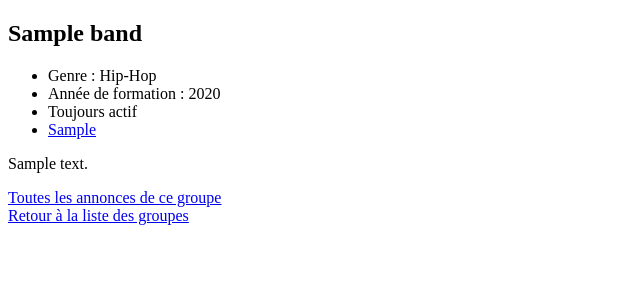
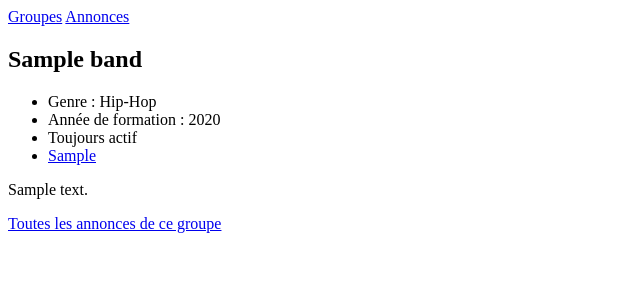
Before and after one commit to YoannDeb/Cours_Django_OCR_2022, a Django app: page /bands/1 in a window 1280 px wide. Shown: the top 300 px of the page, without its empty margins (0-640 px from the left). Run offline with Django 4.2, Linux system fonts and the light colour scheme; tables that the repository leaves empty hold one stand-in row (values such as "Sample post").

Commit message:
Func: Added navbar for group-list and listing-list

```diff
--- a/merchex/listings/templates/listings/band_detail.html
+++ b/merchex/listings/templates/listings/band_detail.html
@@ -20,7 +20,5 @@
 <p>{{ band.biography }}</p>
 
 <a href="{% url 'band-listing-list' band.id %}">Toutes les annonces de ce groupe</a>
-<br>
-<a href="{% url 'band-list' %}">Retour à la liste des groupes</a>
 
 {% endblock %}
--- a/merchex/listings/templates/listings/band_listing_list.html
+++ b/merchex/listings/templates/listings/band_listing_list.html
@@ -17,9 +17,5 @@
 {% endif %}
 
 <a href="{% url 'band-detail' band.id %}">Retour à la page du groupe</a>
-<br>
-<a href="{% url 'band-list' %}">Retour à la liste des groupes</a>
-<br>
-<a href="{% url 'listing-list' %}">Retour à la liste de toutes les annonces</a>
 
 {% endblock %}
--- a/merchex/listings/templates/listings/base.html
+++ b/merchex/listings/templates/listings/base.html
@@ -7,7 +7,11 @@
     <link rel="shortcut icon" type="image/png" href="{% static 'listings/favicon.ico' %}"/>
     <link rel="stylesheet" href="{% static 'listings/styles.css' %}" />
 </head>
-<body>
-  {% block content %}{% endblock %}
-</body>
+    <body>
+        <nav>
+            <a href="{% url 'band-list' %}">Groupes</a>
+            <a href="{% url 'listing-list' %}">Annonces</a>
+        </nav>
+        {% block content %}{% endblock %}
+    </body>
 </html>
--- a/merchex/listings/templates/listings/listing_detail.html
+++ b/merchex/listings/templates/listings/listing_detail.html
@@ -20,7 +20,5 @@
 <p>{{ listing.description }}</p>
 
 <a href="{% url 'band-listing-list' band.id %}">Retour à toutes les annonces de ce groupe</a>
-<br>
-<a href="{% url 'listing-list' %}">Retour à la liste de toutes les annonces</a>
 
 {% endblock %}
```
